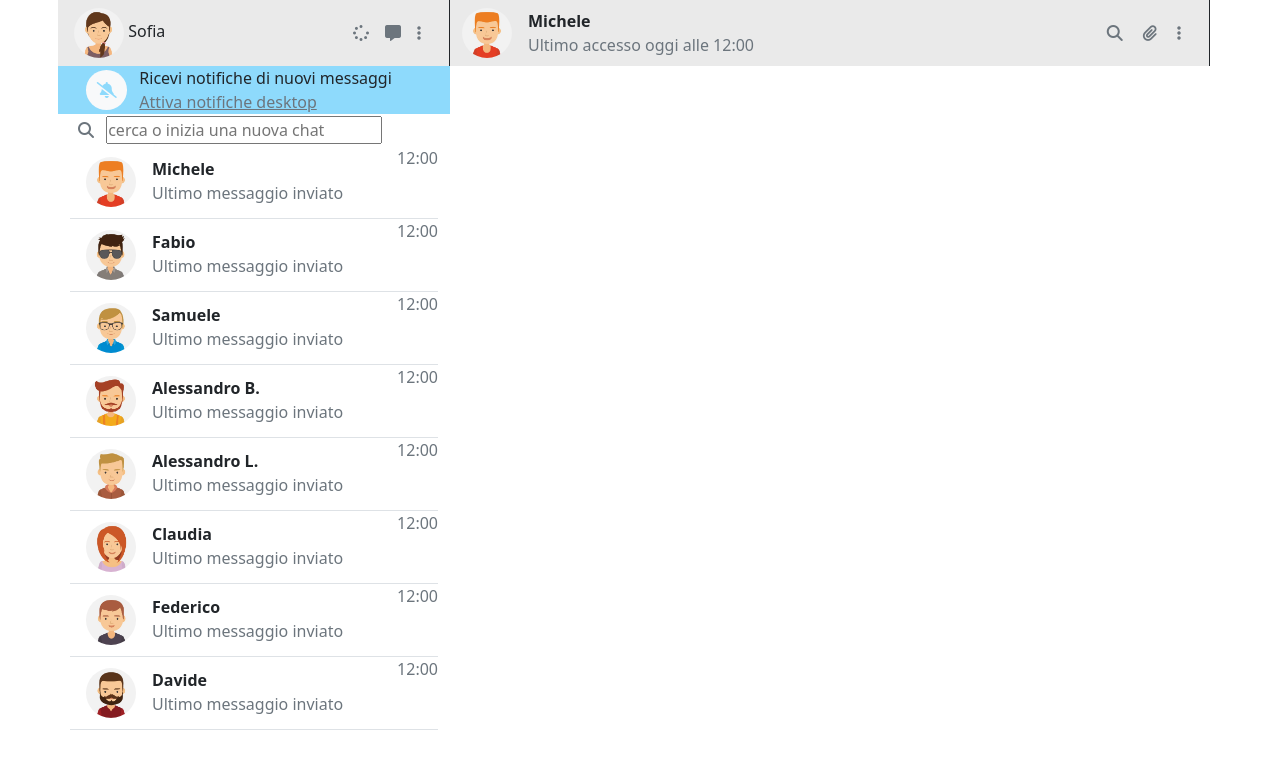
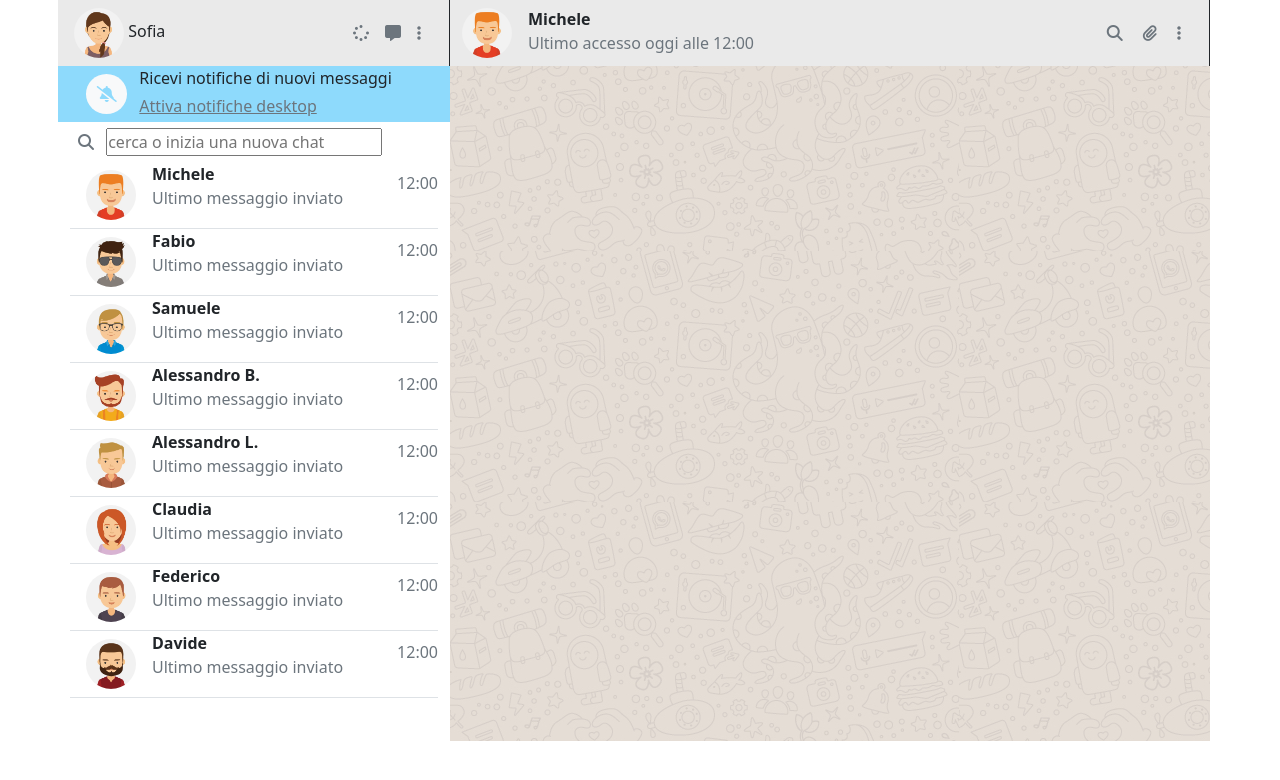
Before and after one commit to LucaVitullo/vue-boolzapp, a plain HTML site: page index.html in a window 1280 px wide. Drawn offline with nearby package versions, Linux system fonts and the light colour scheme.

Commit message:
aggiunto background alla parte destra

```diff
--- a/index.html
+++ b/index.html
@@ -55,14 +55,14 @@
                 </div>
                 <div class="col-8 p-0 text-start">
                   <p class="m-0 ">Ricevi notifiche di nuovi messaggi</p>
-                  <p class="text-decoration-underline text-secondary m-0">
+                  <p class="text-decoration-underline text-secondary m-0 py-1">
                     Attiva notifiche desktop
                   </p>
                 </div>
               </div>
             </div>
           </div>
-          <div>
+          <div class="py-1">
             <i class="fa-solid fa-magnifying-glass text-secondary p-2"></i>
             <input
               class="col-9 m-0"
@@ -77,7 +77,7 @@
           >
             <div class="d-flex">
               <img
-                class="w-30 h_50 rounded-circle me-3"
+                class="w-30 h_50 rounded-circle me-3 my-2"
                 :src="'img-bolzapp/avatar' + item.avatar + '.jpg'"
                 alt="avatar-img"
               />
@@ -86,10 +86,10 @@
                 <p class="text-secondary m-0">Ultimo messaggio inviato</p>
               </div>
             </div>
-            <div class="text-secondary mb-5">12:00</div>
+            <div class="text-secondary mb-4">12:00</div>
           </div>
         </div>
-        <div class="col-8">
+        <div class="col-8 bg_text_area">
           <div class="row">
             <div class="col-12">
               <div
@@ -104,7 +104,7 @@
               />
                   <div>
                       <div class="fw-bold">Michele</div>
-                      <p class="text-secondary mb-0">Ultimo accesso oggi alle 12:00</p>
+                      <p class="text-secondary mb-1">Ultimo accesso oggi alle 12:00</p>
                   </div>
               </div>
               <div><i class="fa-solid fa-magnifying-glass text-secondary p-3"></i>
@@ -115,7 +115,8 @@
 
             </div>
           </div>
-          <div class="row"></div>
+          <div class="container h_text_area d-flex justify-content-end">
+          </div>
         </div>
       </div>
     </div>
--- a/style.css
+++ b/style.css
@@ -22,3 +22,14 @@
 .color_text_notifiche {
   color: #8edafc;
 }
+
+.bg_text_area {
+  background-image: url(img-bolzapp/mine.jpg);
+}
+
+.h_text_area {
+  height: 675px;
+}
+.bg_green {
+  background-color: #d5f9ba;
+}
```
